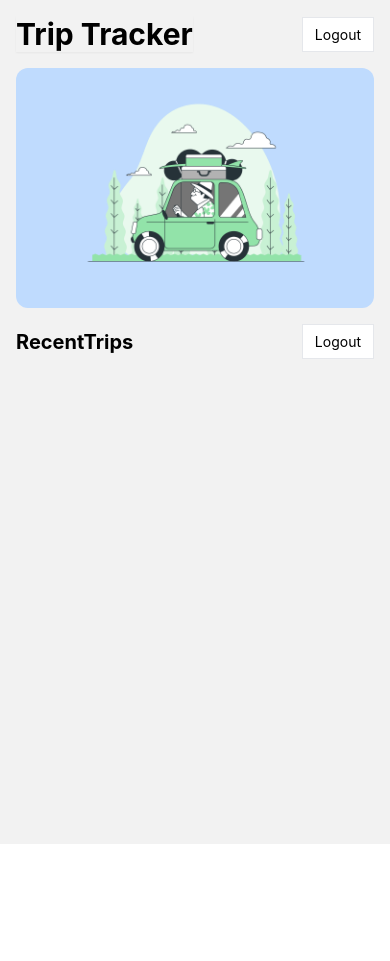
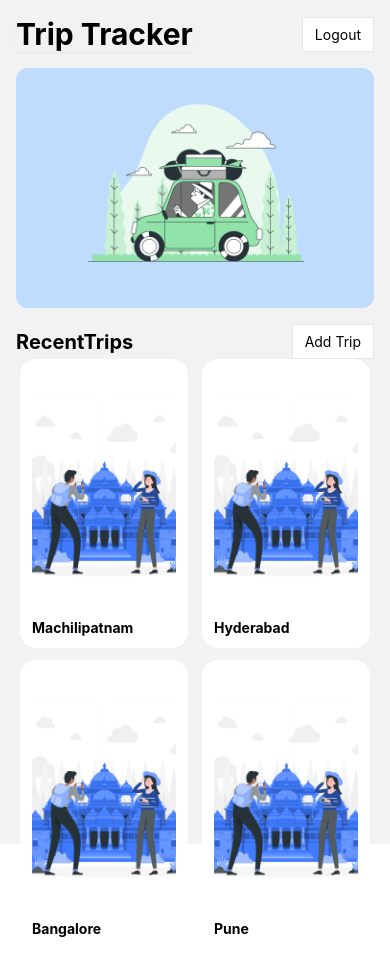
Before and after one commit to pavan-kumar-arepu/TripCalculator, a React Native app: screen /Home in a window 390 px wide. Before the commit the page ends 844 px from the top, so only its background shows below. Built offline with nearby package versions, Linux system fonts and the light colour scheme.

Commit message:
Loaded Flatlist with DummyData

```diff
--- a/screens/HomeScreen.js
+++ b/screens/HomeScreen.js
@@ -1,4 +1,11 @@
-import {View, Text, Touchable, TouchableOpacity, Image} from 'react-native';
+import {
+  View,
+  Text,
+  Touchable,
+  TouchableOpacity,
+  Image,
+  FlatList,
+} from 'react-native';
 import React from 'react';
 import ScreenWrapper from '../components/screenWrapper';
 import {colors} from '../theme';
@@ -52,8 +59,35 @@ export default function HomeScreen() {
           </Text>
           {/* Add Trips*/}
           <TouchableOpacity className="p-2 px-3 bg-white border border-gray-200 roundded-full">
-            <Text className={colors.heading}>Logout</Text>
+            <Text className={colors.heading}>Add Trip</Text>
           </TouchableOpacity>
+        </View>
+        <View>
+          <FlatList
+            data={items}
+            numColumns={2}
+            keyExtractor={items => items.id}
+            showsVerticalScrollIndicator={true}
+            columnWrapperStyle={{
+              justifyContent: 'space-between',
+            }}
+            className="mx-1"
+            renderItem={({item}) => {
+              return (
+                <TouchableOpacity className="bg-white p-3 rounded-2xl mb-3 showdow-sm">
+                  <View>
+                    <Image
+                      source={require('../assets/images/1.png')}
+                      className="w-36 h-60 mb-2"
+                    />
+                    <Text className={`${colors.heading} font-bold`}>
+                      {item.place}
+                    </Text>
+                  </View>
+                </TouchableOpacity>
+              );
+            }}
+          />
         </View>
       </View>
     </ScreenWrapper>
```
